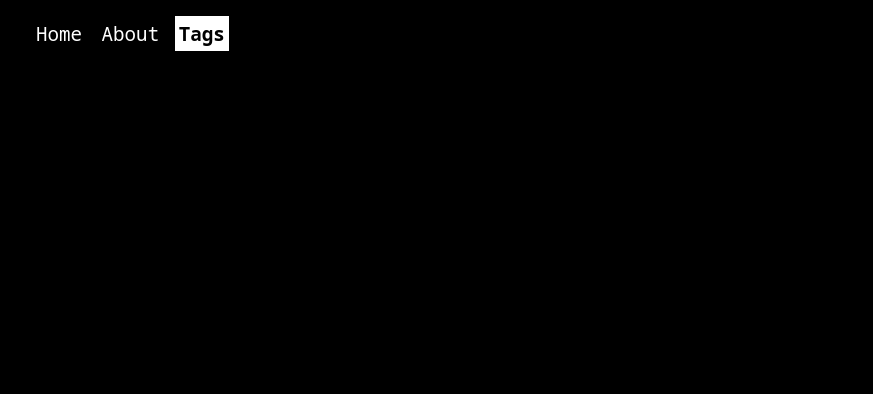
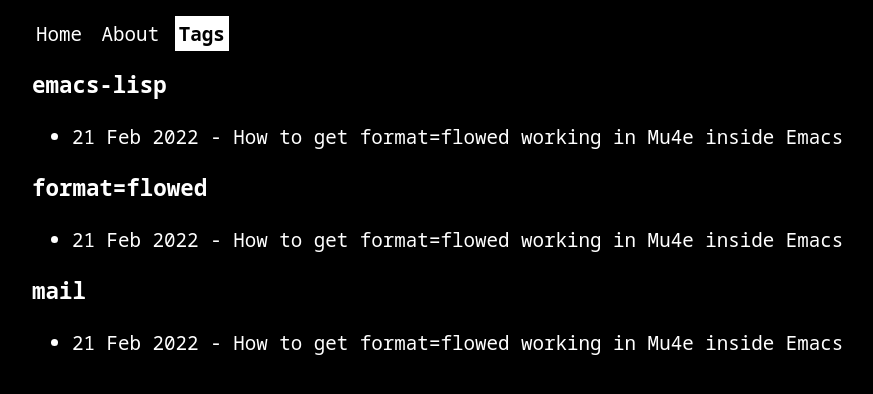
Before and after one commit to yusi1/yaslamblog, a Jekyll site: the page built from tags.html, in a window 1280 px wide. Shown: the top 394 px of the page, without its empty margins (8-881 px from the left). Built offline with Jekyll 4.4.1, drawn with Linux system fonts in a browser that asks for light colours.

Commit message:
2022-02-21-how-to-get-format-flowed-working-emacs.md: Add tags

```diff
--- a/_posts/2022-02-21-how-to-get-format-flowed-working-emacs.md
+++ b/_posts/2022-02-21-how-to-get-format-flowed-working-emacs.md
@@ -2,6 +2,7 @@
 layout: post
 author: Yusef Aslam
 title: How to get format=flowed working in Mu4e inside Emacs
+tags: emacs-lisp, format=flowed, mail
 ---
 
 The best way to get [f=f](https://joeclark.org/ffaq.html) (AKA [format=flowed](https://joeclark.org/ffaq.html)) working inside Mu4e on Emacs, is to put this code into a file, and then into `load-path` and require it.
```
